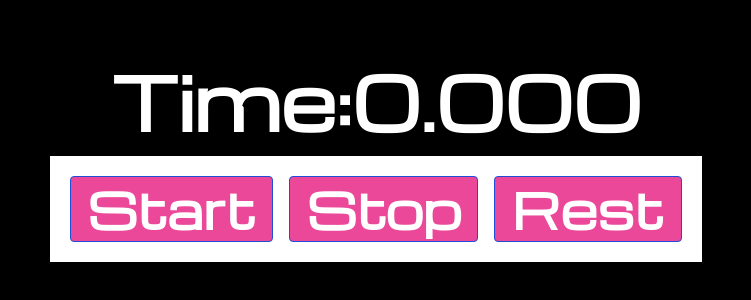
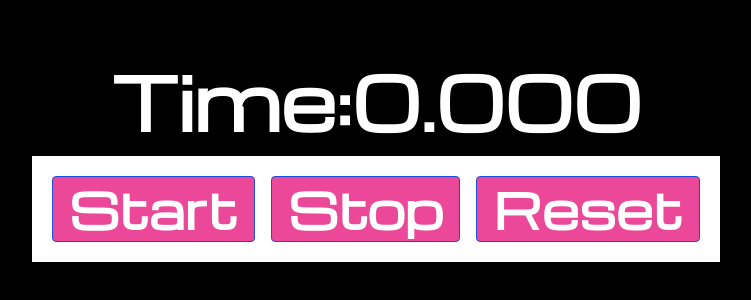
Before and after one commit to Davonne007-TX/stop-watch, a React (Vite) app: page / in a window 1280 px wide. Shown: the part 256-556 px from the top of the page, without its empty margins (264-1015 px from the left). Built offline with nearby package versions, Linux system fonts and the light colour scheme.

Commit message:
fixing error

```diff
--- a/src/App.css
+++ /dev/null
@@ -1,3 +0,0 @@
-:root {
-  background-color: black;
-}
--- a/src/components/StopWatch.jsx
+++ b/src/components/StopWatch.jsx
@@ -62,7 +62,7 @@ export default function StopWatch() {
             className="bg-pink-500 hover:bg-pink-700 text-white font-bold py-2 px-4 border border-blue-700 rounded"
             onClick={handleRest}
           >
-            Rest
+            Reset
           </button>
         </div>
       </div>
```
